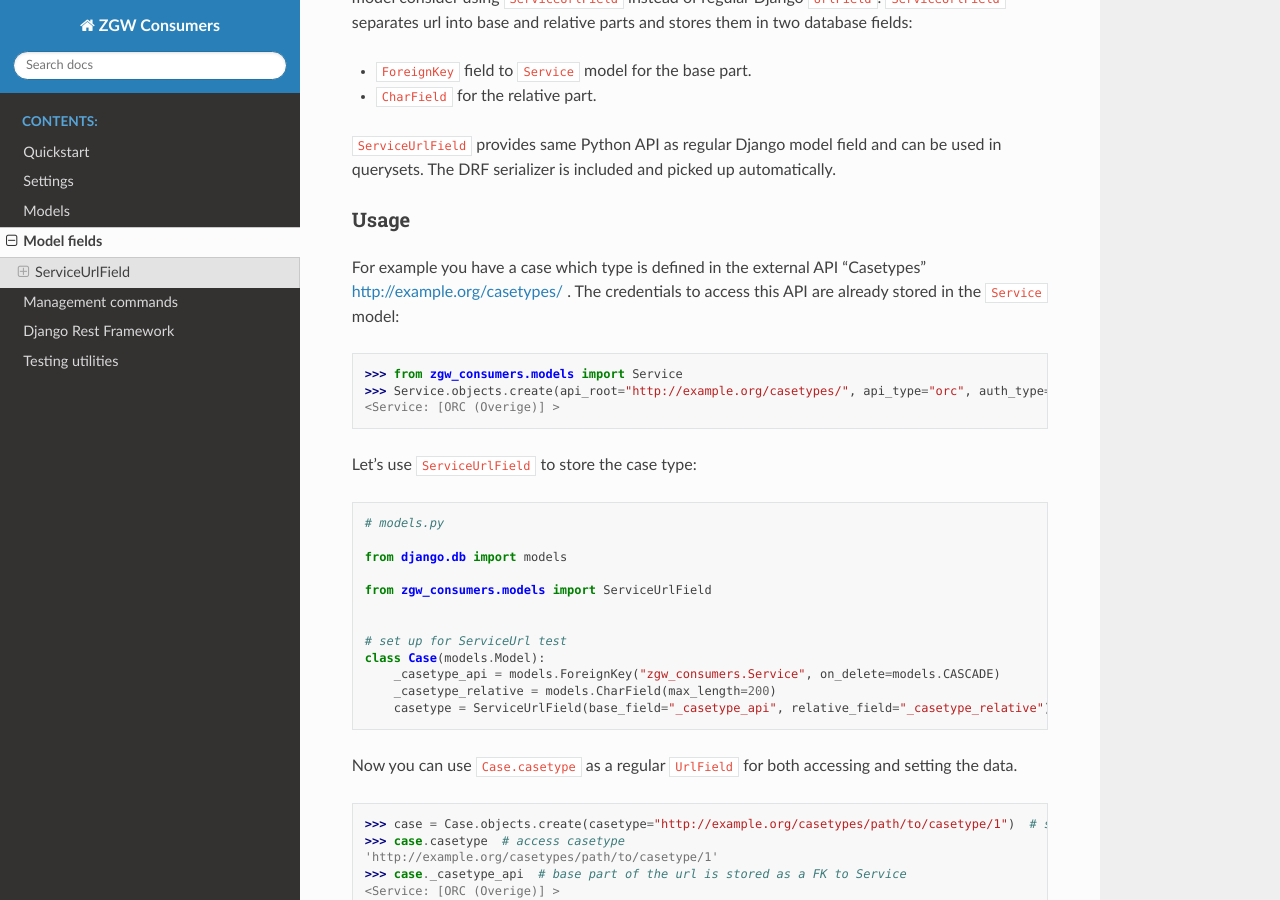
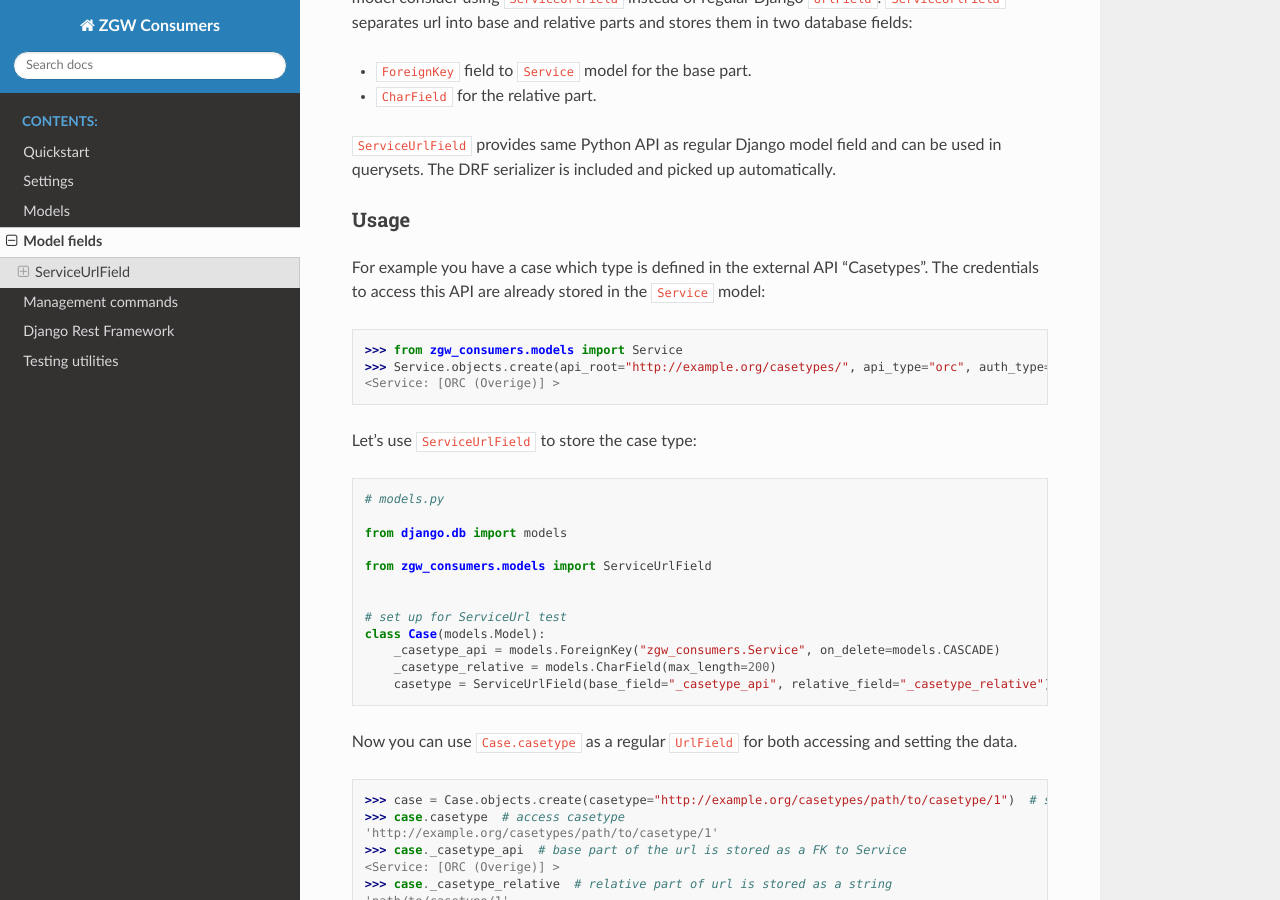
Before and after one commit to maykinmedia/zgw-consumers, a Sphinx documentation site: the page built from docs/model_fields.rst, in a window 1280 px wide and 900 px high, scrolled down 352 px. Built offline with Sphinx 7.4.7 and the Read the Docs theme 2.0.0, drawn with Linux system fonts in a browser that asks for light colours; some of the changed lines change nothing that is shown.

Commit message:
:green_heart: fix docs

```diff
--- a/docs/model_fields.rst
+++ b/docs/model_fields.rst
@@ -22,7 +22,7 @@ The DRF serializer is included and picked up automatically.
 Usage
 *****
 
-For example you have a case which type is defined in the external API "Casetypes" http://example.org/casetypes/ .
+For example you have a case which type is defined in the external API "Casetypes".
 The credentials to access this API are already stored in the ``Service`` model:
 
 .. code-block:: python
```
